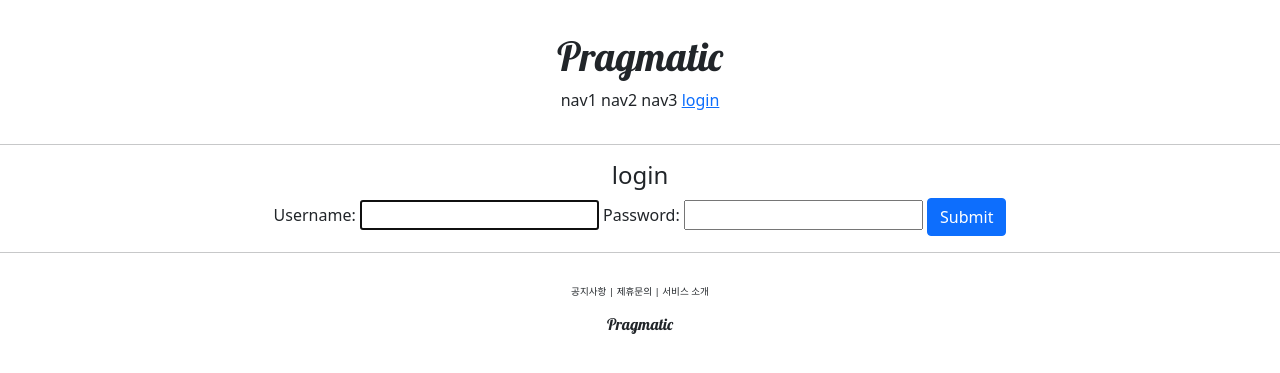
After one commit to UnknwonD/WebStudy, a Django app: page /account/login/ in a window 1280 px wide. The commit adds this page. Shown: the top 373 px of the page. Run offline with Django 4.2, Linux system fonts and the light colour scheme.

Commit message:
Login and Logout based on LoginView, LogoutView

```diff
--- /dev/null
+++ b/accountapp/templates/accountapp/login.html
@@ -0,0 +1,18 @@
+{% extends 'base.html' %}
+
+{% block content %}
+
+    <div style="text-align: center;">
+        <div>
+            <h4>login</h4>
+        </div>
+        <div>
+            <form action="" method="post">
+                {% csrf_token %}
+                {{ form }}
+                <input type="submit" class="btn btn-primary" />
+            </form>
+        </div>
+    </div>
+
+{% endblock %}
--- a/accountapp/urls.py
+++ b/accountapp/urls.py
@@ -1,3 +1,4 @@
+from django.contrib.auth.views import LoginView, LogoutView
 from django.urls import path
 from accountapp.views import hello_world, AccountCreateView
 
@@ -6,6 +7,11 @@ app_name = "accountapp"
 urlpatterns = [
     #Function View
     path('hello_world/', hello_world, name='hello_world'),
+
+    #Class View Provided by django
+    path('login/', LoginView.as_view(template_name='accountapp/login.html'), name='login'),
+    path('logout/', LogoutView.as_view(), name='logout'),
+
     #Class View -> as_view
     path('create/', AccountCreateView.as_view(), name='create'),
 ]
--- a/pragmatic/settings.py
+++ b/pragmatic/settings.py
@@ -14,6 +14,8 @@ from pathlib import Path
 
 import environ
 import os
+
+from django.urls import reverse_lazy
 
 env = environ.Env(
     # set casting, default value
@@ -144,3 +146,6 @@ STATICFILES_DIRS = [
 # https://docs.djangoproject.com/en/4.0/ref/settings/#default-auto-field
 
 DEFAULT_AUTO_FIELD = 'django.db.models.BigAutoField'
+
+LOGIN_REDIRECT_URL = reverse_lazy('accountapp:hello_world')
+LOGOUT_REDIRECT_URL = reverse_lazy('accountapp:login')
--- a/templates/header.html
+++ b/templates/header.html
@@ -6,6 +6,14 @@
         <span>nav1</span>
         <span>nav2</span>
         <span>nav3</span>
-        <span>nav4</span>
+        {% if not user.is_authenticated %}
+        <a href="{% url 'accountapp:login' %}?next={{ request.path }}" >
+            <span>login</span>
+        </a>
+        {% else %}
+        <a href="{% url 'accountapp:logout' %}?next={{ request.path }}" >
+            <span>logout</span>
+        </a>
+        {% endif %}
     </div>
 </div>
```
